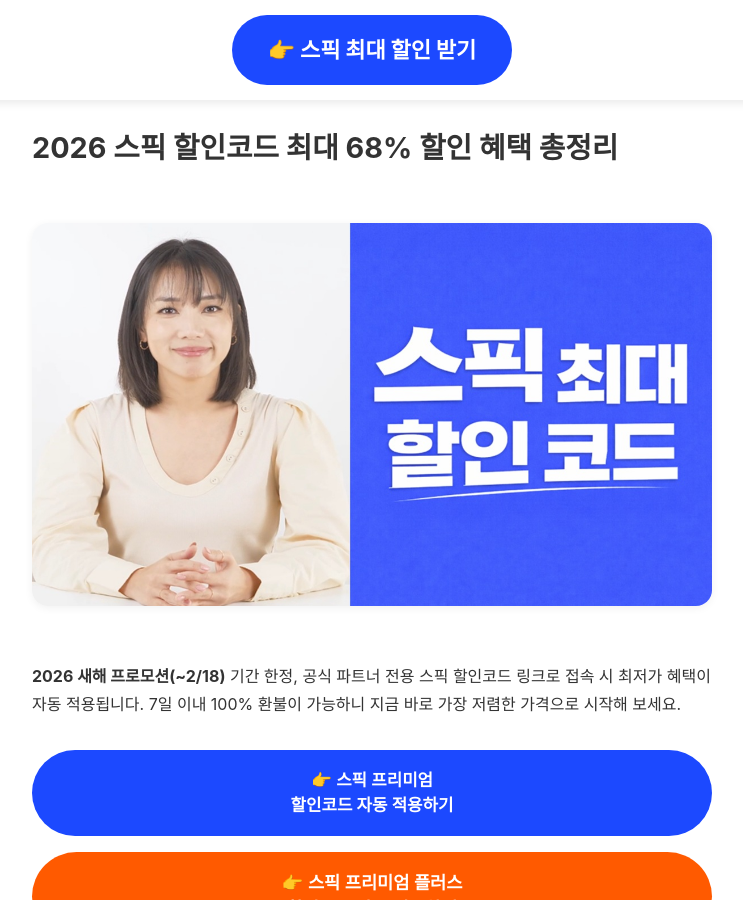
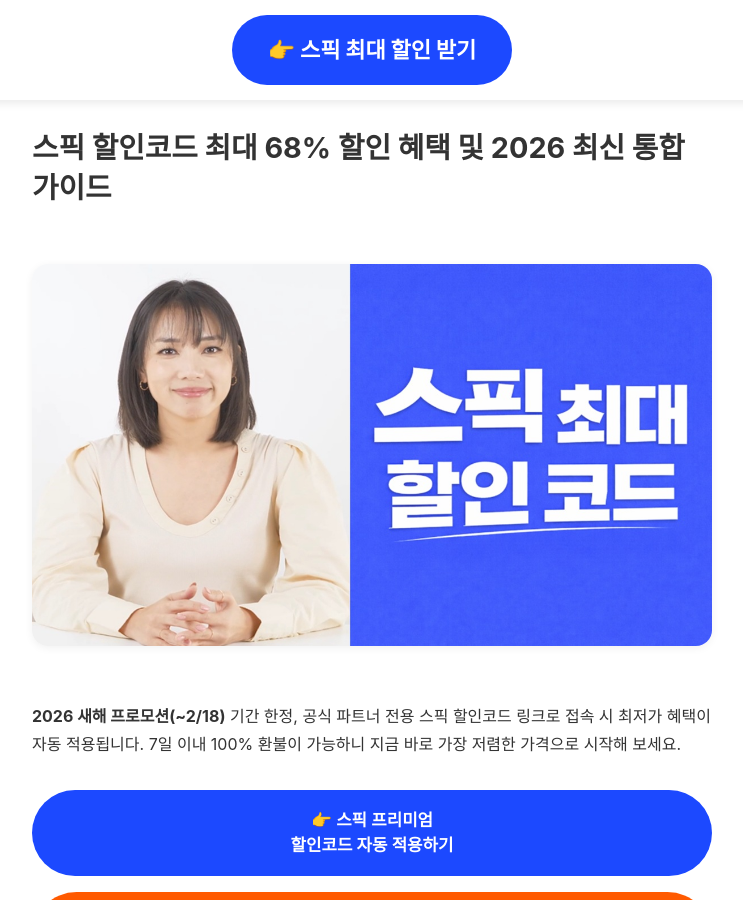
Before and after one commit to kjsjdw/speak_event_page, a Jekyll site: the page built from content/main-page-content.md, in a window 1280 px wide and 900 px high. Shown: the whole window, without its empty margins (268-1011 px from the left). Built offline with Jekyll 4.4.1, drawn with Linux system fonts in a browser that asks for light colours; some web fonts are replaced.

Commit message:
Update 01-intro.md

```diff
--- a/content/sections/01-intro.md
+++ b/content/sections/01-intro.md
@@ -1,4 +1,4 @@
-# 2026 스픽 할인코드 최대 68% 할인 혜택 총정리
+# 스픽 할인코드 최대 68% 할인 혜택 및 2026 최신 통합 가이드
 
 <div style="margin: 16px 0; text-align: center;">
   <img
```
